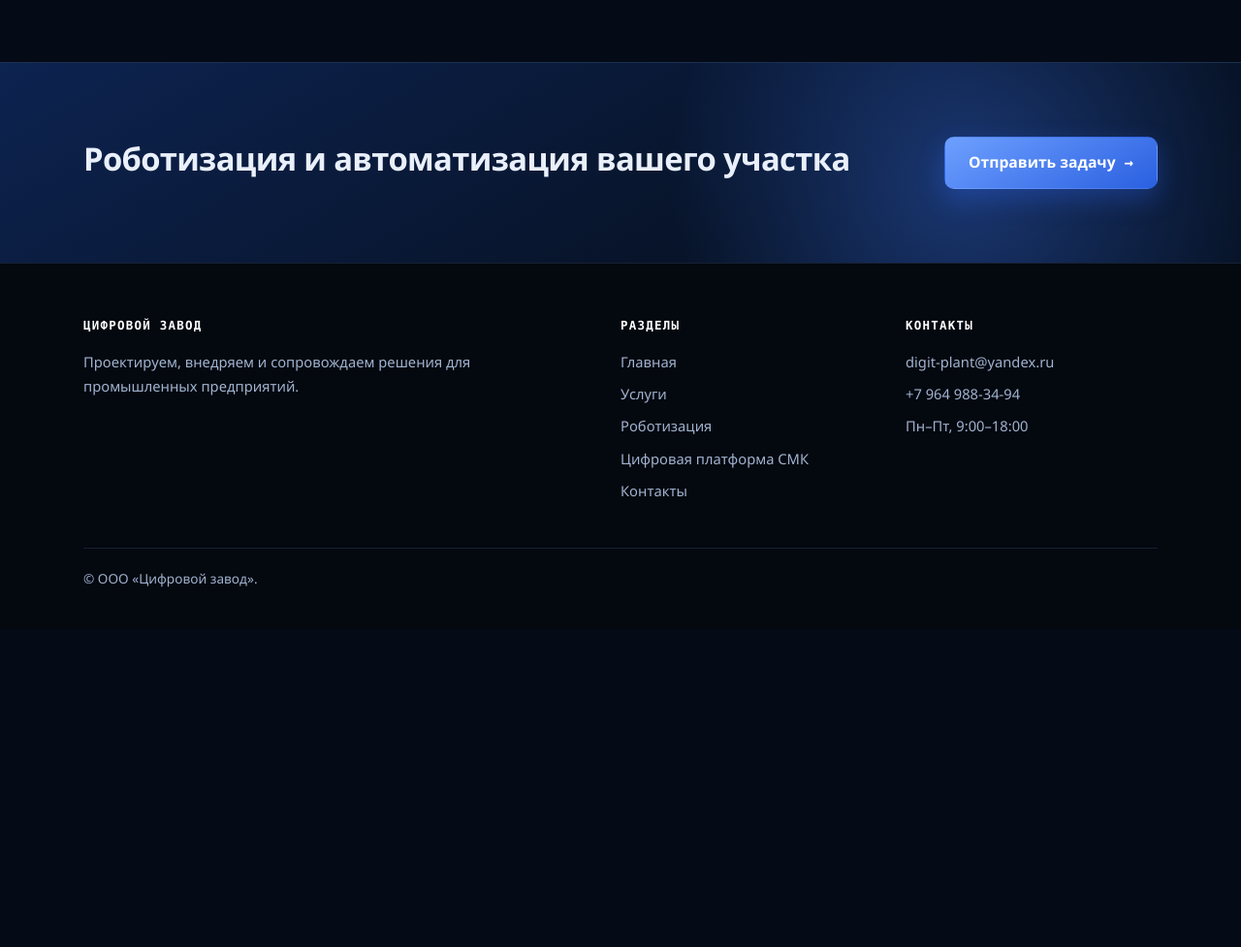
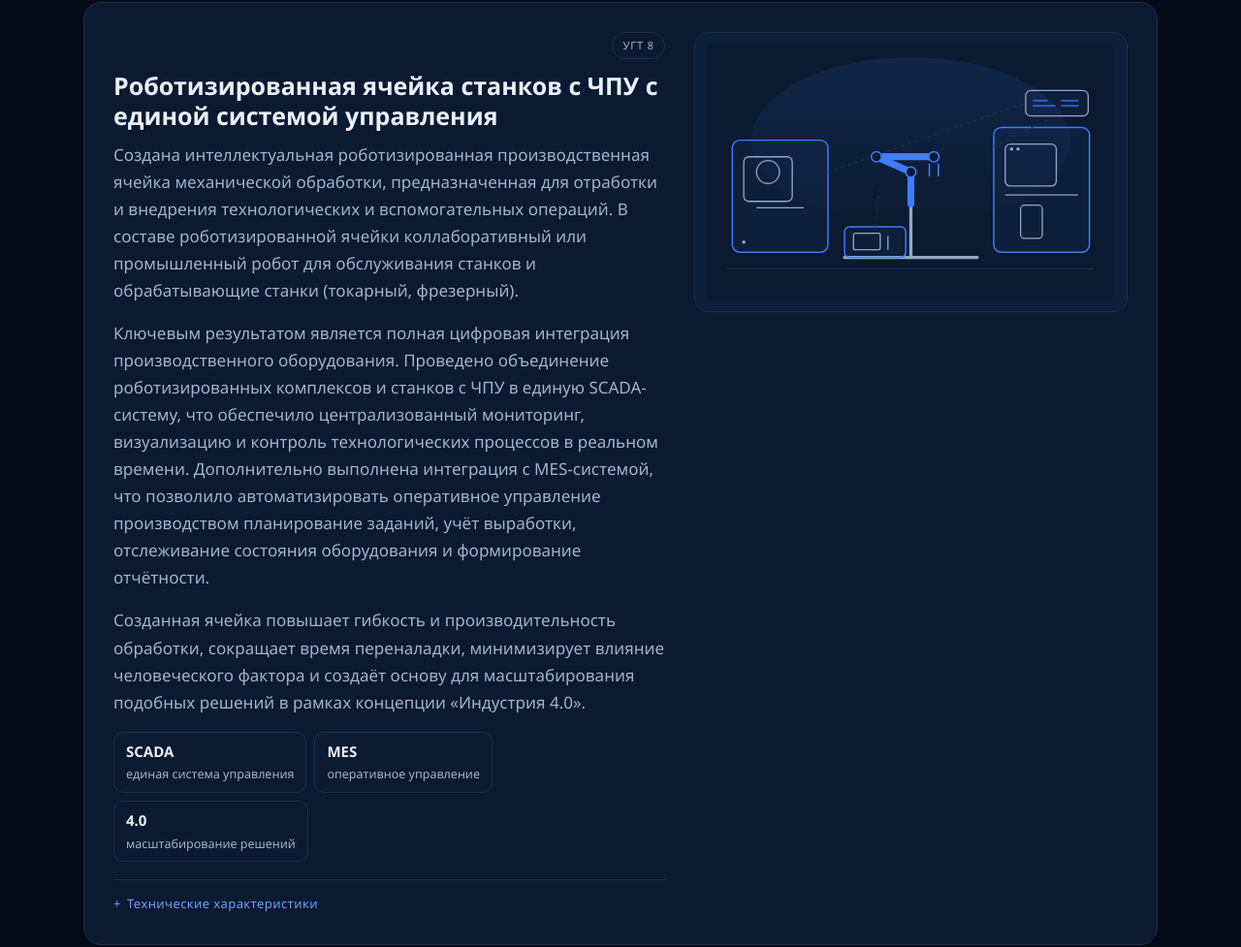
Before and after one commit to palermad/my-site-Digital-Plant, a plain HTML site: page robotization.html in a window 1280 px wide. Shown: the part 3432-4409 px from the top of the page at 97% size. Before the commit the page ends 4081 px from the top, so only its background shows below. Drawn offline with Linux system fonts and the light colour scheme.

Commit message:
Роботизация: добавлена четвёртая карточка — ячейка станков с ЧПУ с единой системой управления

```diff
--- a/assets/styles.css
+++ b/assets/styles.css
@@ -973,6 +973,8 @@ td { color: var(--muted); }
 
 .sol-lead { margin: 0 0 16px; color: var(--muted); }
 
+.sol-text { margin: 0 0 16px; color: var(--muted); }
+
 .sol-chips { display: flex; flex-wrap: wrap; gap: 8px; margin-bottom: 18px; }
 
 .sol-chip { padding: 7px 12px; border: 1px solid var(--line); border-radius: 10px; font-size: 12.5px; color: var(--muted); }
--- a/robotization.html
+++ b/robotization.html
@@ -186,6 +186,38 @@
           </div>
         </article>
 
+        <article class="sol-card">
+          <div class="sol-media">
+            <img src="assets/robotics/cnc-line.svg" width="640" height="400" alt="Схема: два станка с ЧПУ, робот на станине, АРМ оператора и единая система управления">
+          </div>
+          <div class="sol-body">
+            <div class="sol-head">
+              <span class="sol-ugt">УГТ 8</span>
+            </div>
+            <h3>Роботизированная ячейка станков с ЧПУ с единой системой управления</h3>
+            <p class="sol-lead">Создана интеллектуальная роботизированная производственная ячейка механической обработки, предназначенная для отработки и внедрения технологических и вспомогательных операций. В составе роботизированной ячейки коллаборативный или промышленный робот для обслуживания станков и обрабатывающие станки (токарный, фрезерный).</p>
+            <p class="sol-text">Ключевым результатом является полная цифровая интеграция производственного оборудования. Проведено объединение роботизированных комплексов и станков с ЧПУ в единую SCADA-систему, что обеспечило централизованный мониторинг, визуализацию и контроль технологических процессов в реальном времени. Дополнительно выполнена интеграция с MES-системой, что позволило автоматизировать оперативное управление производством планирование заданий, учёт выработки, отслеживание состояния оборудования и формирование отчётности.</p>
+            <p class="sol-text">Созданная ячейка повышает гибкость и производительность обработки, сокращает время переналадки, минимизирует влияние человеческого фактора и создаёт основу для масштабирования подобных решений в рамках концепции «Индустрия 4.0».</p>
+            <div class="sol-chips">
+              <span class="sol-chip"><b>SCADA</b>единая система управления</span>
+              <span class="sol-chip"><b>MES</b>оперативное управление</span>
+              <span class="sol-chip"><b>4.0</b>масштабирование решений</span>
+            </div>
+            <details class="sol-specs">
+              <summary>Технические характеристики</summary>
+              <p class="sol-sub">Состав интеллектуальной роботизированной производственной ячейки</p>
+              <ul class="spec-lines">
+                <li>АРМ оператора</li>
+                <li>Обрабатывающий центр с роботизированным комплексом обслуживания</li>
+                <li>Токарный станок с ЧПУ с мобильным универсальным роботизированным комплексом обслуживания</li>
+                <li>Программно-аппаратные комплексы машинного зрения</li>
+                <li>Программные обеспечение SCADA</li>
+                <li>Программное обеспечение MES</li>
+              </ul>
+            </details>
+          </div>
+        </article>
+
       </div>
     </div>
   </section>
```
Also changed, not shown: assets/robotics/cnc-line.svg (added).
